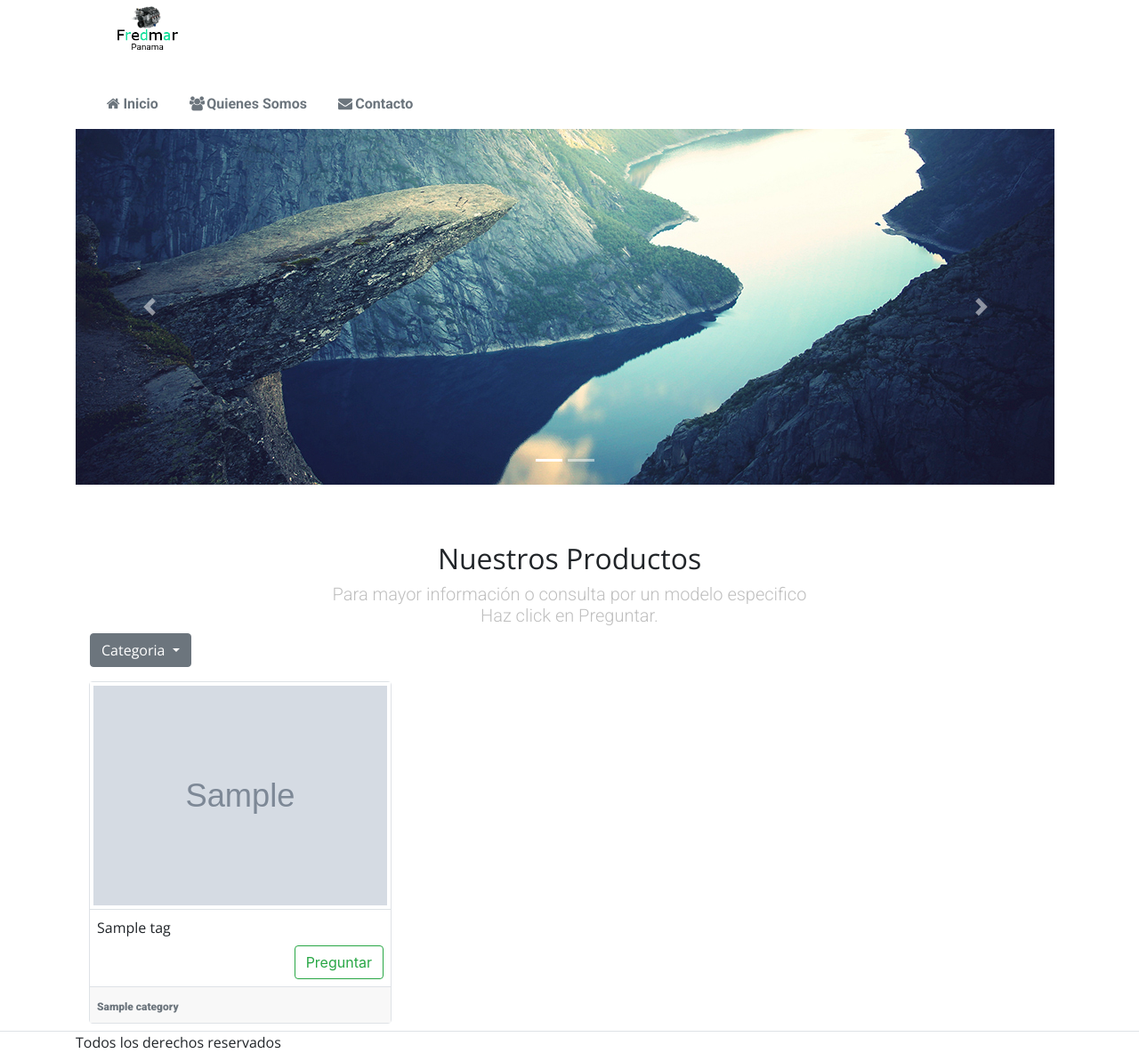
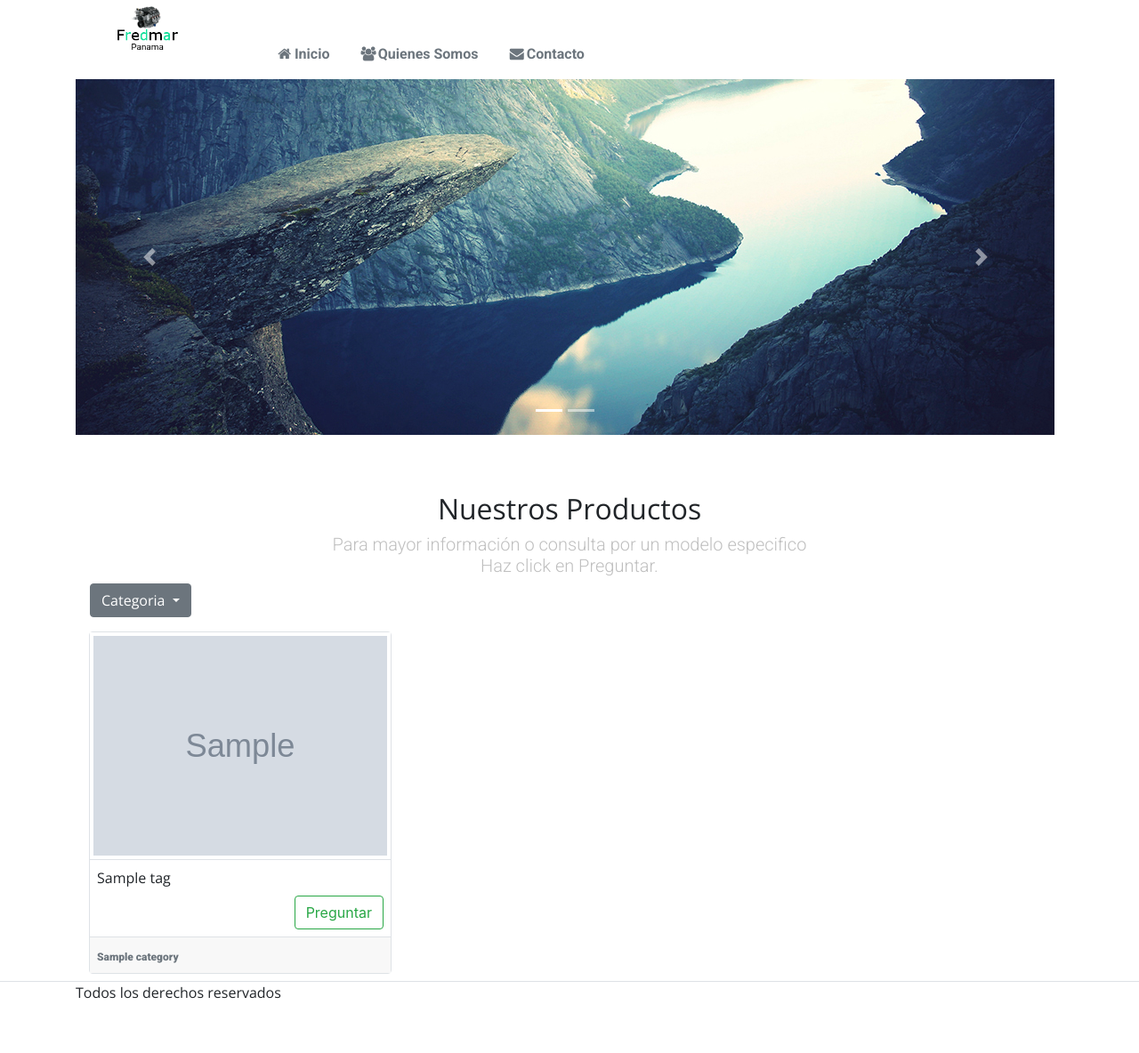
Before and after one commit to jorgged/fredmar, a Django app: page / in a window 1280 px wide. Shown: the whole page at 89% size. After the commit the page ends 1123 px from the top, so only its background shows below. Run offline with Django 3.2, Linux system fonts and the light colour scheme; tables that the repository leaves empty hold one stand-in row (values such as "Sample post"); grey boxes marked "Sample" are stand-in pictures; some libraries are stand-ins or nearby versions.

Commit message:
css puro

```diff
--- a/products/templates/products.html
+++ b/products/templates/products.html
@@ -55,7 +55,7 @@
         </div>
     </div>
     {% for item in object_list %}
-        <div class="col-11 col-sm-4 mb-2 ">
+        <div class="col-sm-11 col-md-4 mb-2 ">
             <div class="contenedor border rounded  ">
                 <div class="producto bg-white  ">
                     <img class="imagen img-fluid p-1" src="{{ item.image.url }}" alt="">
--- a/static/css/styles.css
+++ b/static/css/styles.css
@@ -80,7 +80,7 @@
         height: 8vh;
         flex-wrap: wrap;
         align-items: center;
-        /*fill: black;*/
+        font-size: 45px;
 
     }
 
--- a/templates/base.html
+++ b/templates/base.html
@@ -23,7 +23,7 @@
         <div class="row">
             <div class="col">
                 <a href="javascript:void(0)" class="menu__openbtn " onclick="openNav()">
-                    <svg xmlns="http://www.w3.org/2000/svg" width="12" height="16" viewBox="0 0 12 16"><path fill-rule="evenodd" d="M11.41 9H.59C0 9 0 8.59 0 8c0-.59 0-1 .59-1H11.4c.59 0 .59.41.59 1 0 .59 0 1-.59 1h.01zm0-4H.59C0 5 0 4.59 0 4c0-.59 0-1 .59-1H11.4c.59 0 .59.41.59 1 0 .59 0 1-.59 1h.01zM.59 11H11.4c.59 0 .59.41.59 1 0 .59 0 1-.59 1H.59C0 13 0 12.59 0 12c0-.59 0-1 .59-1z"/></svg>
+                    <svg xmlns="http://www.w3.org/2000/svg" width="20" height="24" viewBox="0 0 12 16"><path fill-rule="evenodd" d="M11.41 9H.59C0 9 0 8.59 0 8c0-.59 0-1 .59-1H11.4c.59 0 .59.41.59 1 0 .59 0 1-.59 1h.01zm0-4H.59C0 5 0 4.59 0 4c0-.59 0-1 .59-1H11.4c.59 0 .59.41.59 1 0 .59 0 1-.59 1h.01zM.59 11H11.4c.59 0 .59.41.59 1 0 .59 0 1-.59 1H.59C0 13 0 12.59 0 12c0-.59 0-1 .59-1z"/></svg>
                 </a>
             </div>
         </div>
@@ -41,7 +41,7 @@
             <div class="col-12 col-md-3">
                 <img class="img-fluid" src="{% static 'images/FredmarLogo.png' %}" alt="Logo">
             </div>
-            <div class="col-10">
+            <div class="col-md-9">
                 <div class="container text-white  ">
                     <nav class="nav mt-3 roboto-3">
                         <a class="nav-link icon-home text-muted" href="{% url 'products:home' %}">Inicio</a>
```
